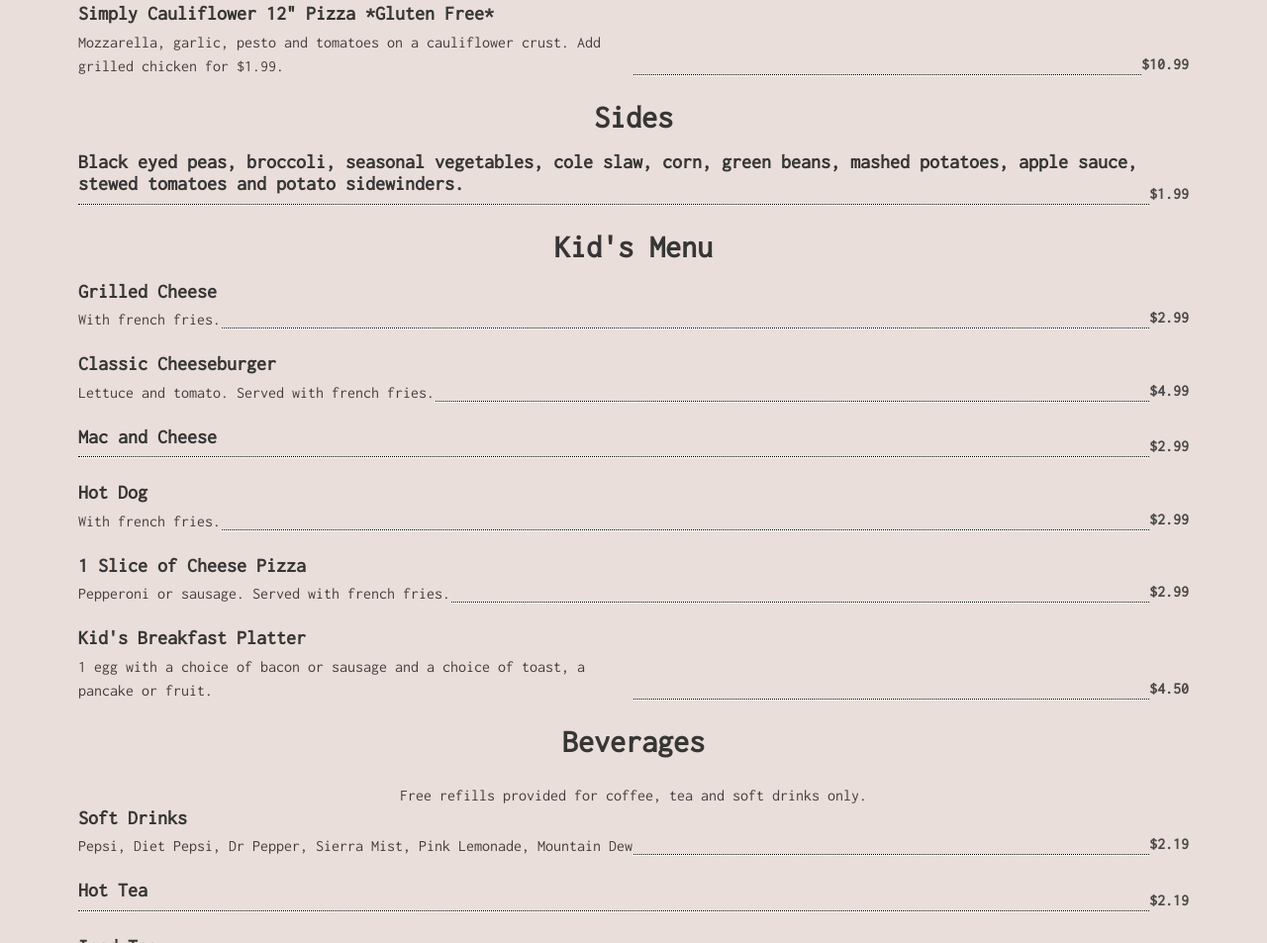
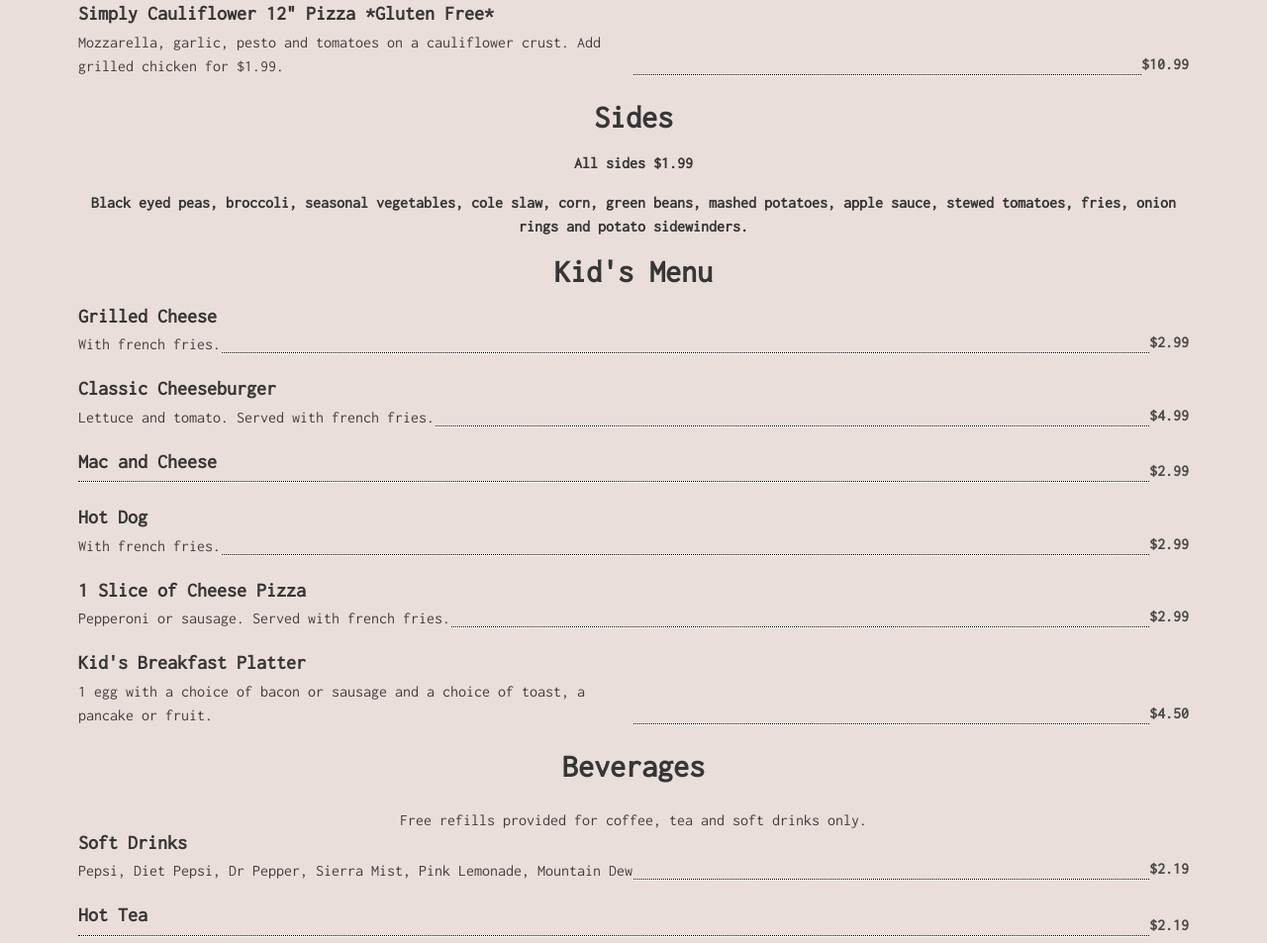
Before and after one commit to hughesrva/main-st-cafe, a website: page public/menu.html in a window 1280 px wide. Shown: the part 6284-7237 px from the top of the page at 99% size. Drawn offline with nearby package versions, Linux system fonts and the light colour scheme.

Commit message:
updating sides styling

```diff
--- a/public/menu.html
+++ b/public/menu.html
@@ -672,15 +672,16 @@
           <hr />
         </div>
         <div class="has-text-centered"><h1 class="title">Sides</h1></div>
-        <div class="menu_item menu_item_15600002969">
-          <h4 class="name">
-            Black eyed peas, broccoli, seasonal vegetables, cole slaw, corn,
-            green beans, mashed potatoes, apple sauce, stewed tomatoes and
-            potato sidewinders.
-          </h4>
-          <span class="price">$1.99</span>
-          <p class="description"></p>
-          <hr />
+        <div class="menu_item menu_item_15600002969 has-text-centered">
+          <p><strong>All sides $1.99</strong></p>
+          <p>
+            <strong>
+              Black eyed peas, broccoli, seasonal vegetables, cole slaw, corn,
+              green beans, mashed potatoes, apple sauce, stewed tomatoes, fries,
+              onion rings and potato sidewinders.
+            </strong>
+          </p>
+          <div></div>
         </div>
         <div class="has-text-centered"><h1 class="title">Kid's Menu</h1></div>
         <div class="menu_item menu_item_15600003616">
```
